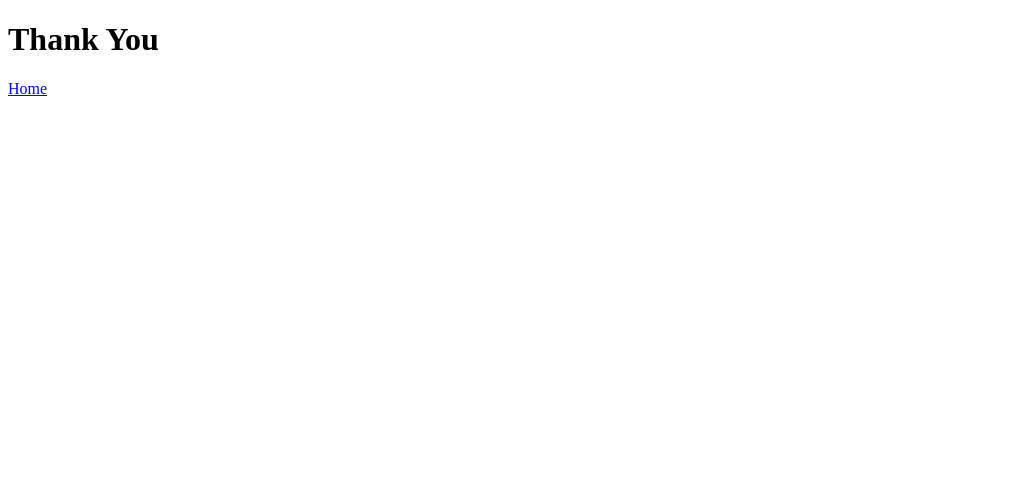
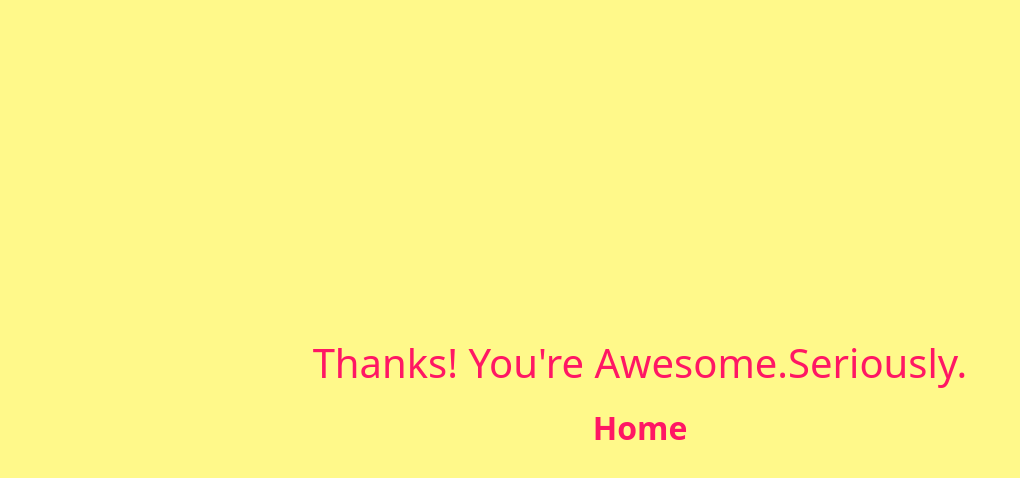
Before and after one commit to abuzafarghaffari/abuzafarghaffari.github.io, a plain HTML site: page thankyou.html in a window 1280 px wide. Shown: the whole page, without its empty margins (0-1020 px from the left). Drawn offline with nearby package versions, Linux system fonts and the light colour scheme.

Commit message:
Update thankyou.html

```diff
--- a/thankyou.html
+++ b/thankyou.html
@@ -4,10 +4,33 @@
     <meta charset="UTF-8">
     <meta http-equiv="X-UA-Compatible" content="IE=edge">
     <meta name="viewport" content="width=device-width, initial-scale=1.0">
+    <link href="https://cdn.jsdelivr.net/npm/bootstrap@5.0.2/dist/css/bootstrap.min.css" rel="stylesheet" integrity="sha384-EVSTQN3/azprG1Anm3QDgpJLIm9Nao0Yz1ztcQTwFspd3yD65VohhpuuCOmLASjC" crossorigin="anonymous">
     <title>Thanks You</title>
+    <style>
+        body{
+            height: 100vh;
+            background-color: rgba(255,244,23,0.5);
+        }
+        #button{
+            display: block;
+        }
+        h1,a{
+            color:rgba(255,23,100,1) !important;
+        }
+        a{
+            font-weight: 600 !important;
+           font-size: 2rem !important;
+
+        }
+    </style>
 </head>
-<body>
-    <h1>Thank You</h1>
-    <a href="https://abuzafarghaffari.github.io/index.html">Home </a>
+<body class="d-flex justify-content-center align-items-center">
+    <div>
+
+        <h1>Thanks! You're Awesome.Seriously.</h1>
+
+        <a href="https://abuzafarghaffari.github.io/index.html" class="btn btn-lg" id="button">Home </a>
+    </div>
+
 </body>
 </html>
```
